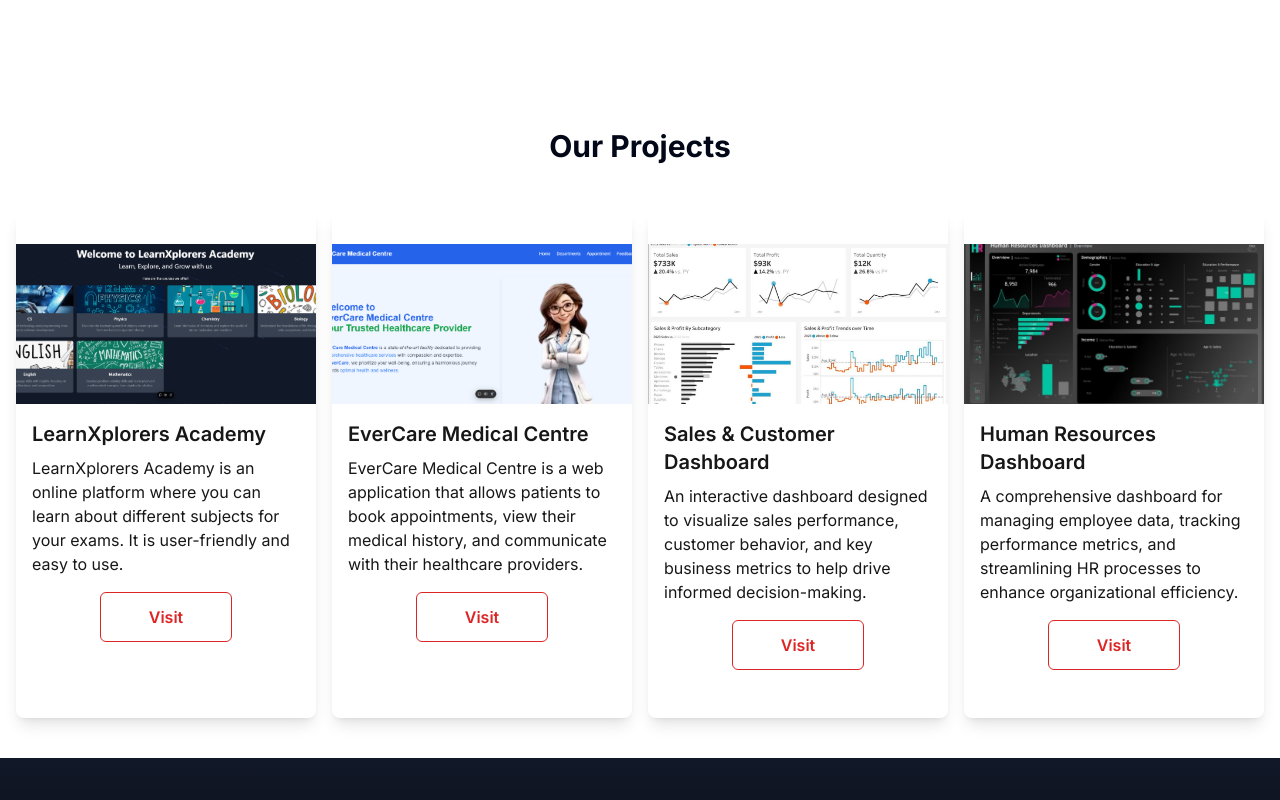
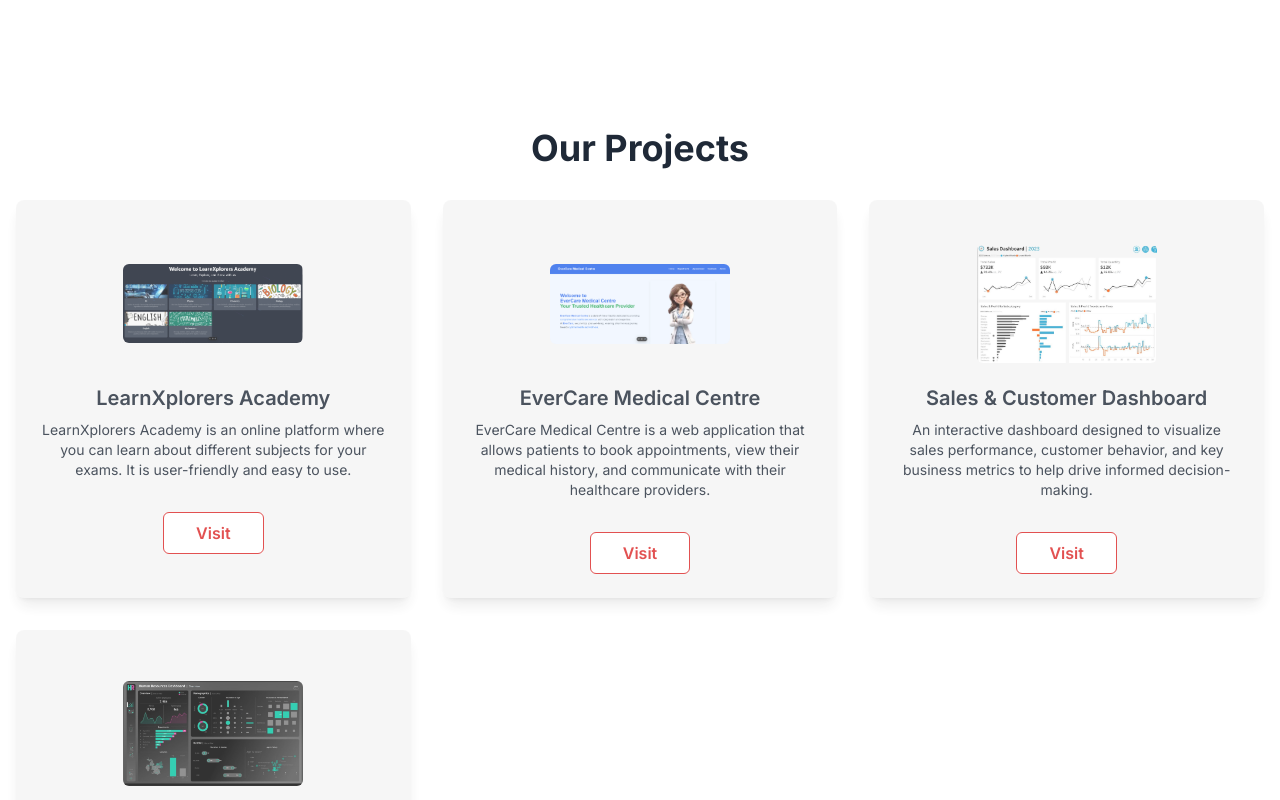
Before and after one commit to ahmeddkhann/Infinities-Solutions, a Next.js app: page / in a window 1280 px wide. Shown: the part 2240-3040 px from the top of the page. Built offline with nearby package versions, Linux system fonts and the light colour scheme.

Commit message:
change in project section

```diff
--- a/src/app/project.js
+++ b/src/app/project.js
@@ -6,28 +6,37 @@ import Link from 'next/link';
 const Project = () => {
   return (
     <div id='projects' className="py-10 px-4 mt-16">
-      <h1 className="text-3xl font-bold text-center mb-8">Our Projects</h1>
-      <div className="grid grid-cols-1 sm:grid-cols-1 md:grid-cols-3 lg:grid-cols-4 gap-4">
+      <h1 className="text-4xl font-bold text-center mb-8 text-gray-800">Our Projects</h1>
+      <div className="grid grid-cols-1 sm:grid-cols-1 md:grid-cols-2 lg:grid-cols-3 gap-8">
         {projects.map((project) => (
-          <div key={project.id} className="block py-8 text-neutral-900 bg-white sm:mt-4 shadow-lg rounded-lg
-            transform transition hover:bg-red-500 hover:text-neutral-100  duration-500">
+          <div
+            key={project.id}
+            className="bg-neutral-100 text-gray-800 hover:bg-red-500 hover:text-white lg:opacity-80 lg:hover:opacity-100
+            hover:scale-105 rounded-lg transition duration-300 shadow-lg p-6 flex flex-col items-center"
+          >
+            {/* Image at the top and centered */}
+            <div className="w-full h-40 flex justify-center items-center">
               <Image
                 src={project.image}
-              width={200}
-              height={150}
+                width={180}
+                height={120}
                 alt={project.title}
-              className="w-full h-40 object-cover"
+                className="object-cover rounded-md"
               />
-            <div className="p-4">
-              <h2 className="text-xl font-semibold ">{project.title}</h2>
-              <p className="mt-2">{project.description}</p>
-              {/* Centering the button and giving it padding */}
+            </div>
+
+            <h2 className="text-xl font-semibold text-center mb-2">{project.title}</h2>
+            <p className="text-center text-sm mb-4">{project.description}</p>
+
+            {/* View More Button */}
             <div className="flex justify-center mt-4">
-                <Link href={project.link} className="px-12 py-3 bg-white text-red-600 border border-red-600 rounded-md font-semibold
-                hover:bg-red-600 hover:text-white transition duration-300">
+              <Link
+                href={project.link}
+                className="px-8 py-2 bg-white text-red-600 border border-red-600 rounded-md font-semibold
+                hover:bg-red-600 hover:text-white transition duration-300"
+              >
                 Visit
               </Link>
-              </div>
             </div>
           </div>
         ))}
```
Lines whose indentation alone changed are shown as unchanged.
